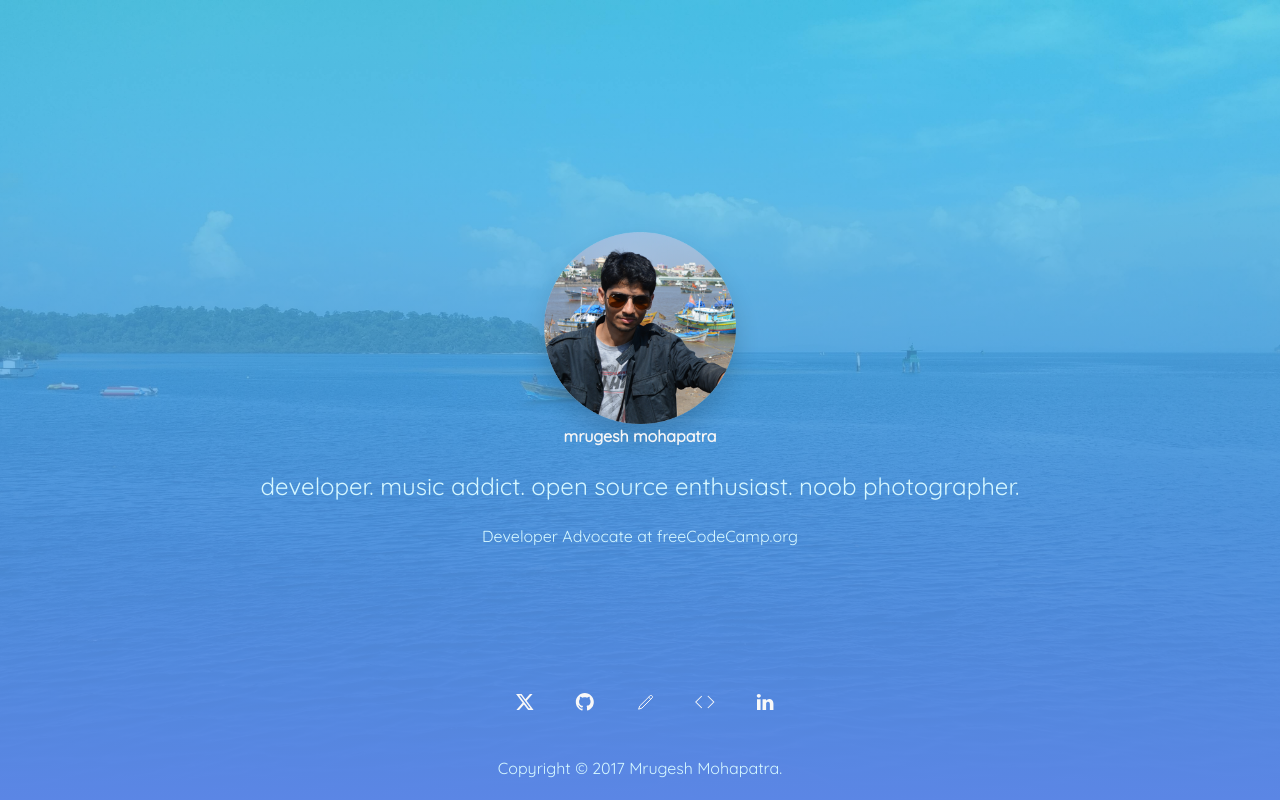
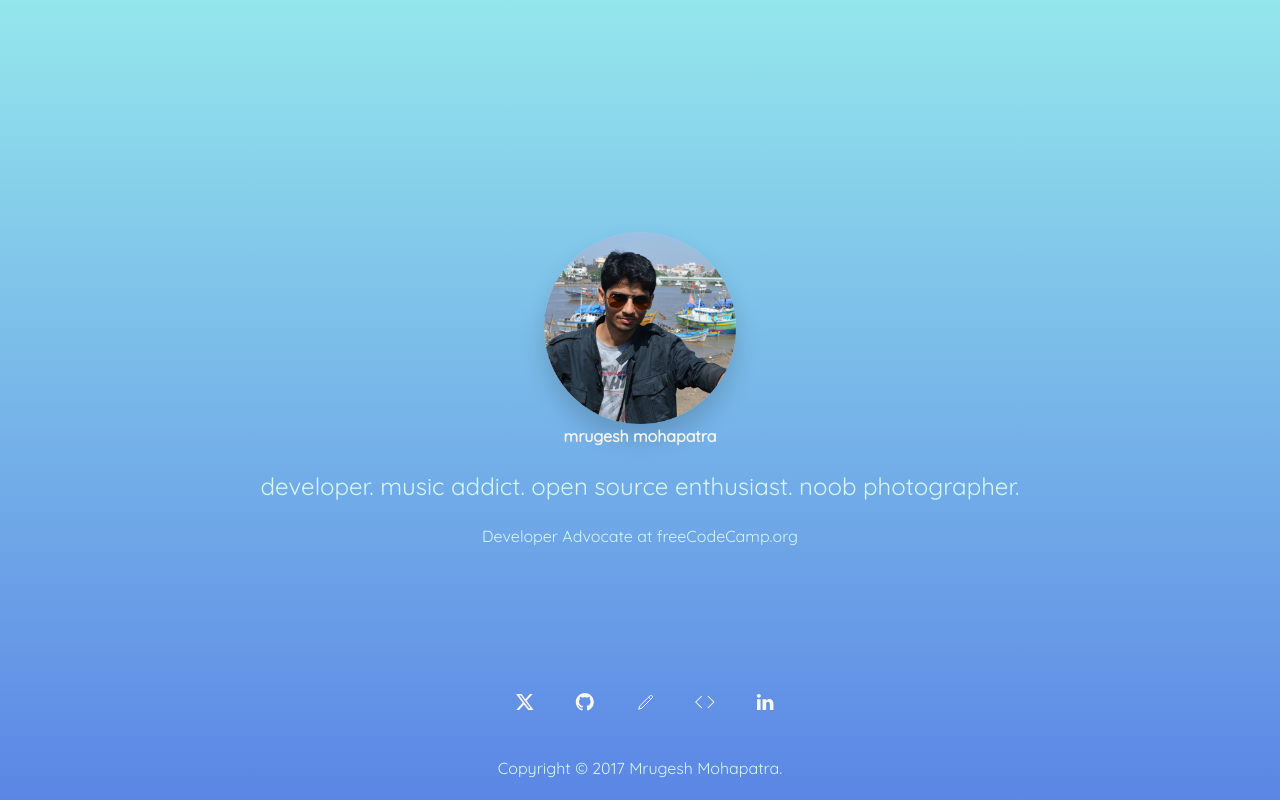
Before and after one commit to raisedadead/portfolio, a React (Create React App) app: page / in a window 1280 px wide. Built offline with nearby package versions, Linux system fonts and the light colour scheme.

Commit message:
fix: remove background image for perf

```diff
--- a/src/containers/Home.js
+++ b/src/containers/Home.js
@@ -2,7 +2,6 @@ import React, { Component } from 'react'
 import {
   // MainNav,
   Footer,
-  Background,
   StylesHelper,
   ImageLoader
 } from '../components'
@@ -29,7 +28,6 @@ export default class Home extends Component {
   render() {
     return (
       <div className={mainContainer}>
-        <Background data-uk-cover />
         <div
           className="uk-position-cover"
           style={{
```
